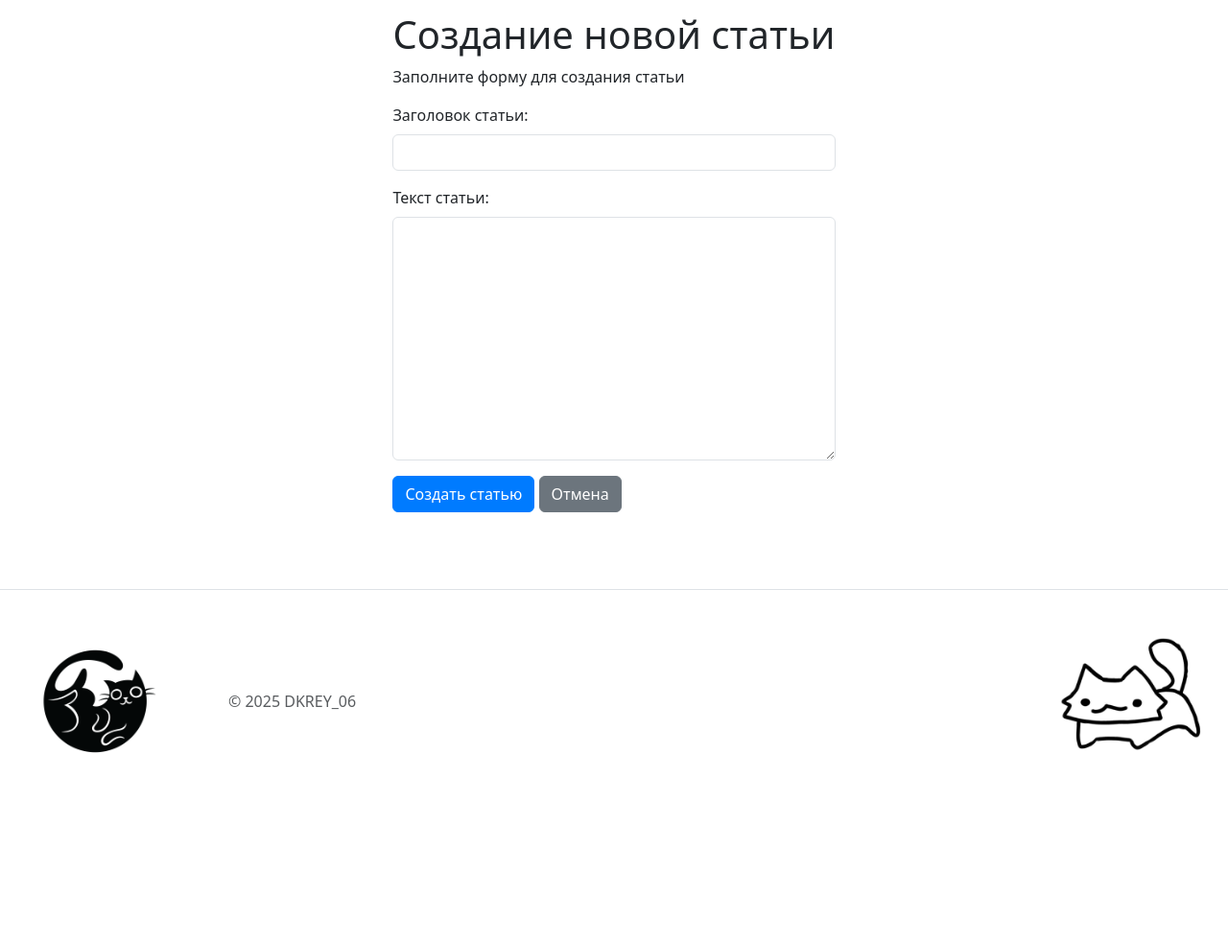
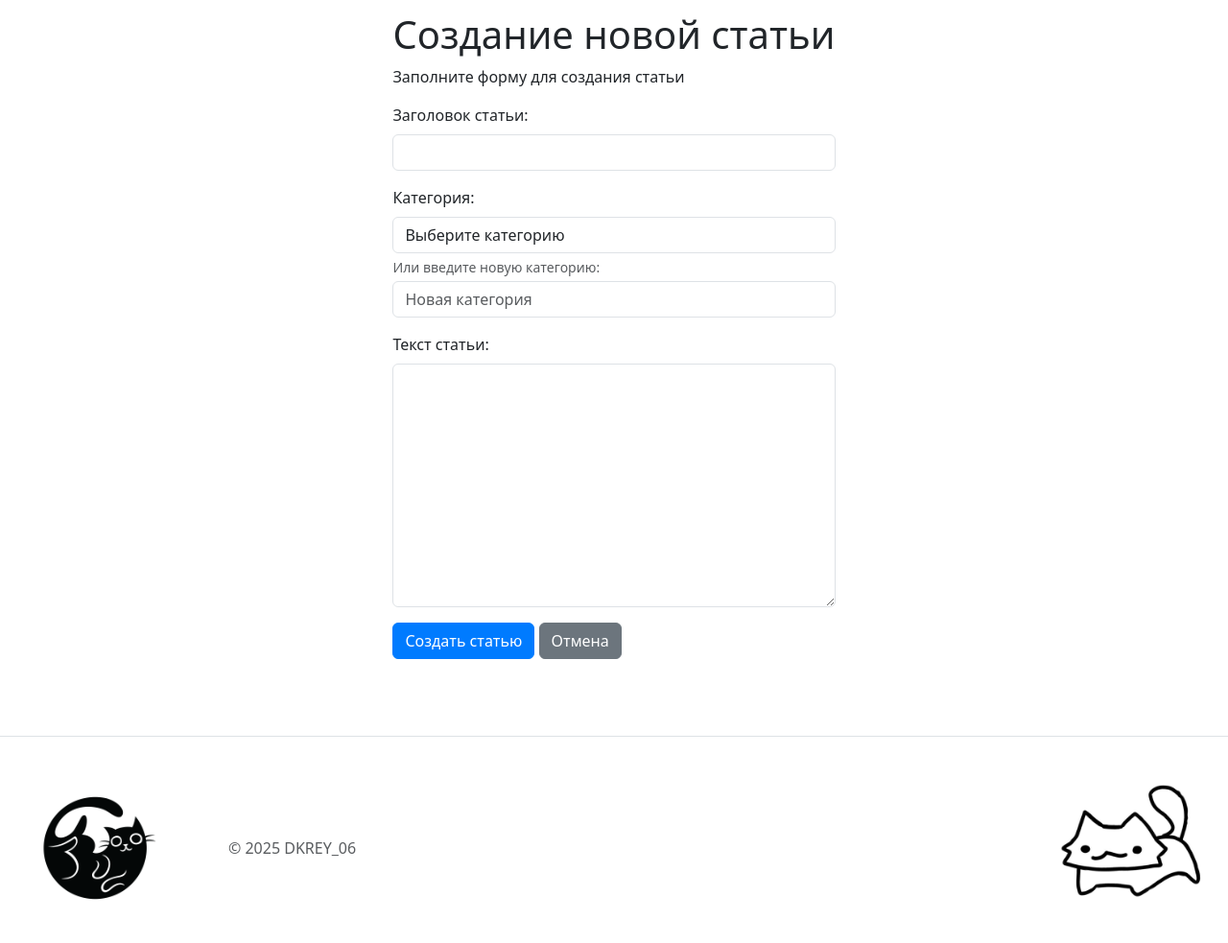
Before and after one commit to DKrey06/WEB_ProjectsDK, a Flask app: page /create-article in a window 1280 px wide. Shown: the part 191-1174 px from the top of the page at 96% size. Before the commit the page ends 976 px from the top, so only its background shows below. Run offline with Flask 3, Linux system fonts and the light colour scheme; data comes from the database, SQL or seed files in the repository; parts of the project's set-up code (start-up, migrations or seed data) failed here and were passed over.

Commit message:
Adding category selection when creating an article

```diff
--- a/3.UPG_News_Blog_DK/templates/create_article.html
+++ b/3.UPG_News_Blog_DK/templates/create_article.html
@@ -31,6 +31,26 @@
 				<div class="invalid-feedback d-block">{{ errors.title }}</div>
 				{% endif %}
 			</div>
+
+			<div class="mb-3">
+				<label class="form-label">Категория:</label>
+				<select class="form-control {% if errors and errors.category %}is-invalid{% endif %}" name="category">
+					<option value="">Выберите категорию</option>
+					<option value="Технологии" {% if category=='Технологии' %}selected{% endif %}>Технологии</option>
+					<option value="Медицина" {% if category=='Медицина' %}selected{% endif %}>Медицина</option>
+					<option value="Общее" {% if category=='Общее' %}selected{% endif %}>Общее</option>
+					<option value="Наука" {% if category=='Наука' %}selected{% endif %}>Наука</option>
+					<option value="Спорт" {% if category=='Спорт' %}selected{% endif %}>Спорт</option>
+				</select>
+				{% if errors and errors.category %}
+				<div class="invalid-feedback d-block">{{ errors.category }}</div>
+				{% endif %}
+				<div class="form-text">
+					Или введите новую категорию:
+					<input type="text" class="form-control mt-1" name="new_category" placeholder="Новая категория">
+				</div>
+			</div>
+
 			<div class="mb-3">
 				<label class="form-label">Текст статьи:</label>
 				<textarea class="form-control {% if errors and errors.text %}is-invalid{% endif %}" name="text"
```
